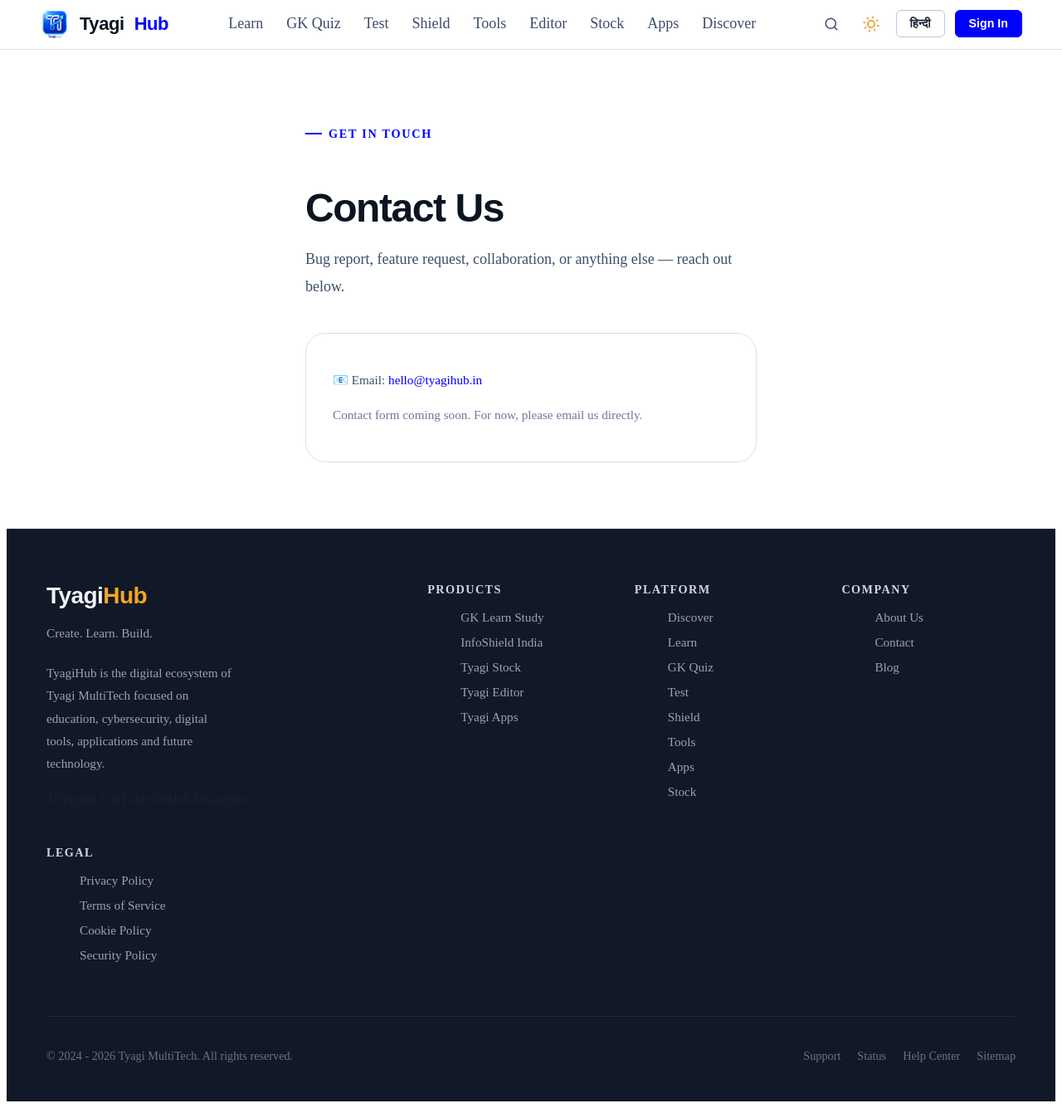
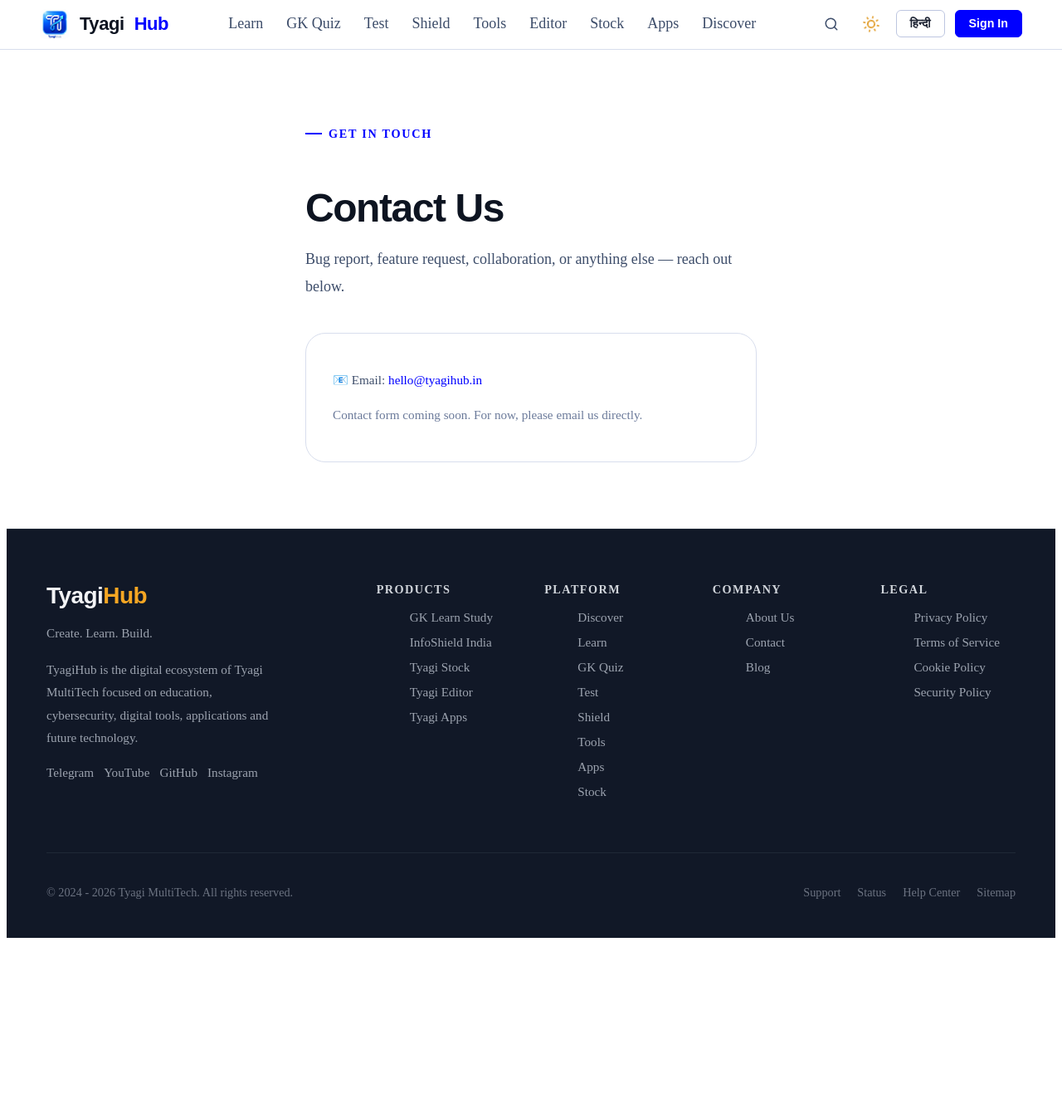
Before and after one commit to HimanshuTyagiJi/TyagiHub, a Jekyll site: the page built from contact/index.html, in a window 1280 px wide and 1335 px high. Shown: the whole window at 83% size. Built offline with Jekyll 4.4.1, drawn with Linux system fonts in a browser that asks for light colours.

Commit message:
Update main.css

```diff
--- a/assets/css/main.css
+++ b/assets/css/main.css
@@ -1271,97 +1271,6 @@ box-shadow:
 }
 
 /* ============================================================
-   14. FOOTER
-   ============================================================ */
-.footer {
-  background: var(--clr-bg-2);
-  border-top: 1px solid var(--clr-border);
-  padding-top: var(--space-16);
-  padding-bottom: var(--space-8);
-}
-
-.footer__grid {
-  display: grid;
-  grid-template-columns: 2fr 1fr 1fr 1fr;
-  gap: var(--space-10);
-  margin-bottom: var(--space-12);
-}
-
-.footer__brand-name {
-  font-family: var(--font-display);
-  font-size: var(--fs-xl);
-  font-weight: var(--fw-black);
-  color: var(--clr-heading);
-  letter-spacing: -0.02em;
-  margin-bottom: var(--space-3);
-}
-
-.footer__brand-name span {
-  color: var(--clr-accent);
-}
-
-.footer__brand-desc {
-  font-size: var(--fs-sm);
-  color: var(--clr-text-3);
-  line-height: var(--lh-loose);
-  max-width: 30ch;
-  margin-bottom: var(--space-5);
-}
-
-.footer__col-title {
-  font-size: var(--fs-xs);
-  font-weight: var(--fw-semi);
-  letter-spacing: 0.1em;
-  text-transform: uppercase;
-  color: var(--clr-text);
-  margin-bottom: var(--space-4);
-}
-
-.footer__links {
-  display: flex;
-  flex-direction: column;
-  gap: var(--space-3);
-}
-
-.footer__link {
-  font-size: var(--fs-sm);
-  color: var(--clr-text-3);
-  transition: color var(--ease-fast);
-}
-
-.footer__link:hover {
-  color: var(--clr-accent);
-}
-
-.footer__bottom {
-  display: flex;
-  align-items: center;
-  justify-content: space-between;
-  padding-top: var(--space-6);
-  border-top: 1px solid var(--clr-border);
-  flex-wrap: wrap;
-  gap: var(--space-4);
-}
-
-.footer__copyright {
-  font-size: var(--fs-xs);
-  color: var(--clr-text-3);
-}
-
-.footer__legal {
-  display: flex;
-  gap: var(--space-5);
-}
-
-.footer__legal a {
-  font-size: var(--fs-xs);
-  color: var(--clr-text-3);
-  transition: color var(--ease-fast);
-}
-
-.footer__legal a:hover {
-  color: var(--clr-text-2);
-}
 
 /* ============================================================
    15. BADGE / TAG / CHIP
@@ -1535,10 +1444,7 @@ body {
     grid-template-columns: repeat(2, 1fr);
   }
 
-  .footer__grid {
-    grid-template-columns: 1fr 1fr;
-    gap: var(--space-8);
-  }
+
 
   /* Shield layout stacks on tablet */
   .shield-layout {
@@ -1650,19 +1556,7 @@ body {
     padding-block: var(--space-8);
   }
 
-  /* Footer */
-  .footer__grid {
-    grid-template-columns: 1fr;
-  }
-
-  .footer__bottom {
-    flex-direction: column;
-    text-align: center;
-  }
-
-  .footer__legal {
-    justify-content: center;
-  }
+
 
   /* Cards full width */
   .service-card {
@@ -1780,10 +1674,7 @@ body {
     font-size: var(--fs-xs);
   }
 
-  /* Footer compact */
-  .footer {
-    padding-top: var(--space-10);
-  }
+
 }
 
 /* --- Very small screens (< 360px) --- */
@@ -2133,51 +2024,6 @@ color:#fff;
   background: #8090b0;
 }
 
-/* --- Footer stays dark in light mode (matches gklearnstudy.in style) --- */
-[data-theme="light"] .footer {
-  background: #111827;
-  border-top-color: #1f2937;
-}
-
-[data-theme="light"] .footer__brand-name {
-  color: #f0f2f8;
-}
-
-[data-theme="light"] .footer__brand-name span {
-  color: #f5a623;
-}
-
-[data-theme="light"] .footer__brand-desc {
-  color: #9ca3af;
-}
-
-[data-theme="light"] .footer__col-title {
-  color: #d1d5db;
-}
-
-[data-theme="light"] .footer__link {
-  color: #9ca3af;
-}
-
-[data-theme="light"] .footer__link:hover {
-  color: #f5a623;
-}
-
-[data-theme="light"] .footer__copyright {
-  color: #6b7280;
-}
-
-[data-theme="light"] .footer__legal a {
-  color: #6b7280;
-}
-
-[data-theme="light"] .footer__legal a:hover {
-  color: #9ca3af;
-}
-
-[data-theme="light"] .footer__bottom {
-  border-top-color: #1f2937;
-}
 
 /* ============================================================
    22. NAVBAR DOCS LINK — DESKTOP ONLY
@@ -2304,3 +2150,271 @@ footer{
 position:relative;
 z-index:10;
 }
+/* =========================================================
+   FOOTER
+========================================================= */
+
+.footer{
+  background:var(--clr-bg-2);
+  border-top:1px solid var(--clr-border);
+  padding-top:var(--space-16);
+  padding-bottom:var(--space-8);
+}
+
+/* =========================================================
+   GRID
+========================================================= */
+
+.footer__grid{
+  display:grid;
+  grid-template-columns:2.2fr 1fr 1fr 1fr 1fr;
+  gap:var(--space-10);
+  margin-bottom:var(--space-12);
+}
+
+/* =========================================================
+   BRAND
+========================================================= */
+
+.footer__brand-name{
+  font-family:var(--font-display);
+  font-size:var(--fs-xl);
+  font-weight:var(--fw-black);
+  color:var(--clr-heading);
+  letter-spacing:-0.02em;
+  margin-bottom:var(--space-3);
+}
+
+.footer__brand-name span{
+  color:var(--clr-accent);
+}
+
+.footer__brand-desc{
+  font-size:var(--fs-sm);
+  color:var(--clr-text-3);
+  line-height:var(--lh-loose);
+  max-width:36ch;
+  margin-bottom:var(--space-4);
+}
+
+/* =========================================================
+   SOCIAL
+========================================================= */
+
+.footer__social{
+  display:flex;
+  flex-wrap:wrap;
+  gap:12px;
+  margin-top:var(--space-5);
+}
+
+.footer__social a{
+  font-size:var(--fs-sm);
+  color:var(--clr-text-3);
+  transition:all .2s ease;
+}
+
+.footer__social a:hover{
+  color:var(--clr-accent);
+}
+
+/* =========================================================
+   COLUMN TITLES
+========================================================= */
+
+.footer__col-title{
+  font-size:var(--fs-xs);
+  font-weight:var(--fw-semi);
+  letter-spacing:.1em;
+  text-transform:uppercase;
+  color:var(--clr-text);
+  margin-bottom:var(--space-4);
+}
+
+/* =========================================================
+   LINKS
+========================================================= */
+
+.footer__links{
+  display:flex;
+  flex-direction:column;
+  gap:var(--space-3);
+}
+
+.footer__link{
+  font-size:var(--fs-sm);
+  color:var(--clr-text-3);
+  transition:all .2s ease;
+}
+
+.footer__link:hover{
+  color:var(--clr-accent);
+  transform:translateX(3px);
+}
+
+/* =========================================================
+   BOTTOM BAR
+========================================================= */
+
+.footer__bottom{
+  display:flex;
+  align-items:center;
+  justify-content:space-between;
+  flex-wrap:wrap;
+  gap:var(--space-4);
+
+  padding-top:var(--space-6);
+  border-top:1px solid var(--clr-border);
+}
+
+.footer__copyright{
+  font-size:var(--fs-xs);
+  color:var(--clr-text-3);
+}
+
+.footer__legal{
+  display:flex;
+  align-items:center;
+  flex-wrap:wrap;
+  gap:var(--space-5);
+}
+
+.footer__legal a{
+  font-size:var(--fs-xs);
+  color:var(--clr-text-3);
+  transition:color .2s ease;
+}
+
+.footer__legal a:hover{
+  color:var(--clr-accent);
+}
+
+/* =========================================================
+   TABLET
+========================================================= */
+
+@media (max-width:1024px){
+
+  .footer{
+    padding-top:var(--space-12);
+  }
+
+  .footer__grid{
+    grid-template-columns:1fr 1fr 1fr;
+    gap:var(--space-8);
+  }
+
+}
+
+/* =========================================================
+   MOBILE
+========================================================= */
+
+@media (max-width:768px){
+
+  .footer{
+    padding-top:var(--space-10);
+  }
+
+  .footer__grid{
+    grid-template-columns:1fr;
+    gap:var(--space-8);
+  }
+
+  .footer__grid > div{
+    text-align:center;
+  }
+
+  .footer__brand{
+    text-align:center;
+  }
+
+  .footer__brand-desc{
+    max-width:none;
+  }
+
+  .footer__social{
+    justify-content:center;
+  }
+
+  .footer__links{
+    align-items:center;
+  }
+
+  .footer__bottom{
+    flex-direction:column;
+    align-items:center;
+    justify-content:center;
+    text-align:center;
+    gap:var(--space-3);
+  }
+
+  .footer__copyright{
+    text-align:center;
+  }
+
+  .footer__legal{
+    justify-content:center;
+    text-align:center;
+    gap:var(--space-4);
+  }
+
+}
+
+/* =========================================================
+   LIGHT THEME
+   FOOTER ALWAYS DARK
+========================================================= */
+
+[data-theme="light"] .footer{
+  background:#111827;
+  border-top-color:#1f2937;
+}
+
+[data-theme="light"] .footer__brand-name{
+  color:#f3f4f6;
+}
+
+[data-theme="light"] .footer__brand-name span{
+  color:#f5a623;
+}
+
+[data-theme="light"] .footer__brand-desc{
+  color:#9ca3af;
+}
+
+[data-theme="light"] .footer__col-title{
+  color:#d1d5db;
+}
+
+[data-theme="light"] .footer__link{
+  color:#9ca3af;
+}
+
+[data-theme="light"] .footer__link:hover{
+  color:#f5a623;
+}
+
+[data-theme="light"] .footer__social a{
+  color:#9ca3af;
+}
+
+[data-theme="light"] .footer__social a:hover{
+  color:#f5a623;
+}
+
+[data-theme="light"] .footer__copyright{
+  color:#6b7280;
+}
+
+[data-theme="light"] .footer__legal a{
+  color:#6b7280;
+}
+
+[data-theme="light"] .footer__legal a:hover{
+  color:#9ca3af;
+}
+
+[data-theme="light"] .footer__bottom{
+  border-top-color:#1f2937;
+}
```
